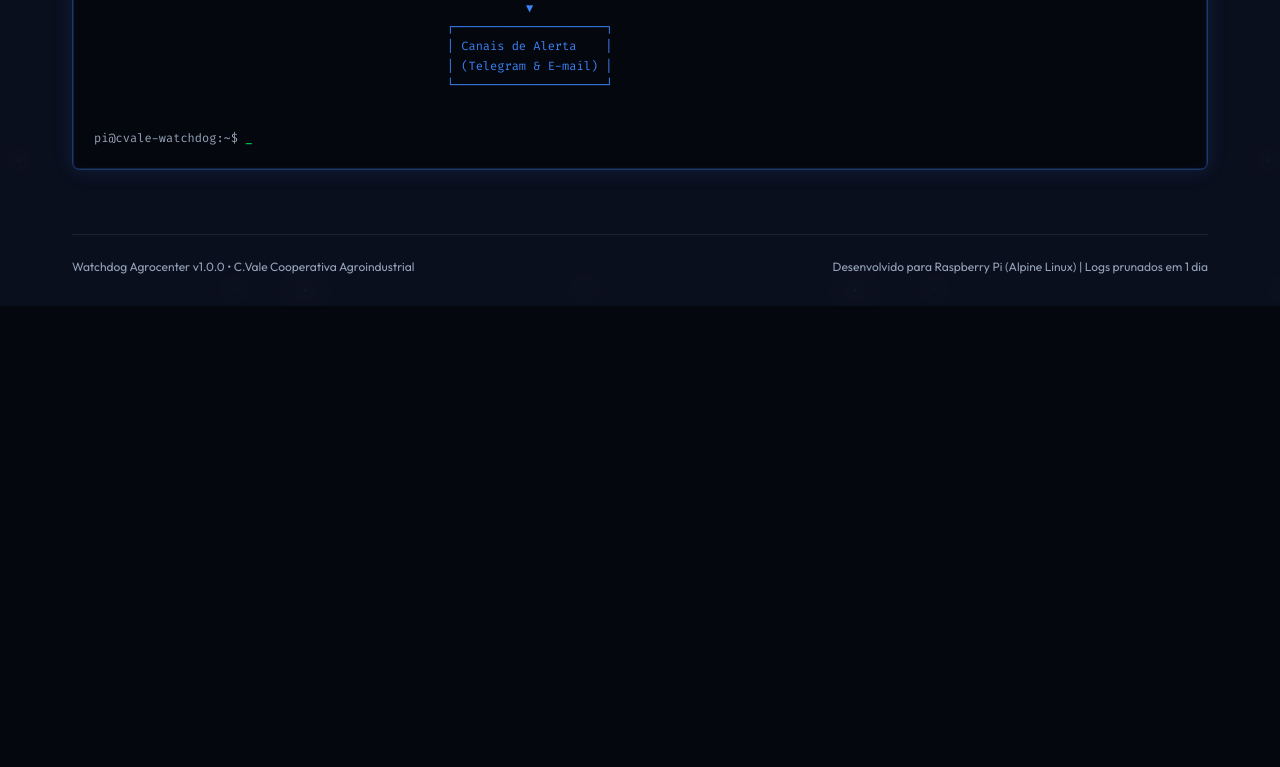
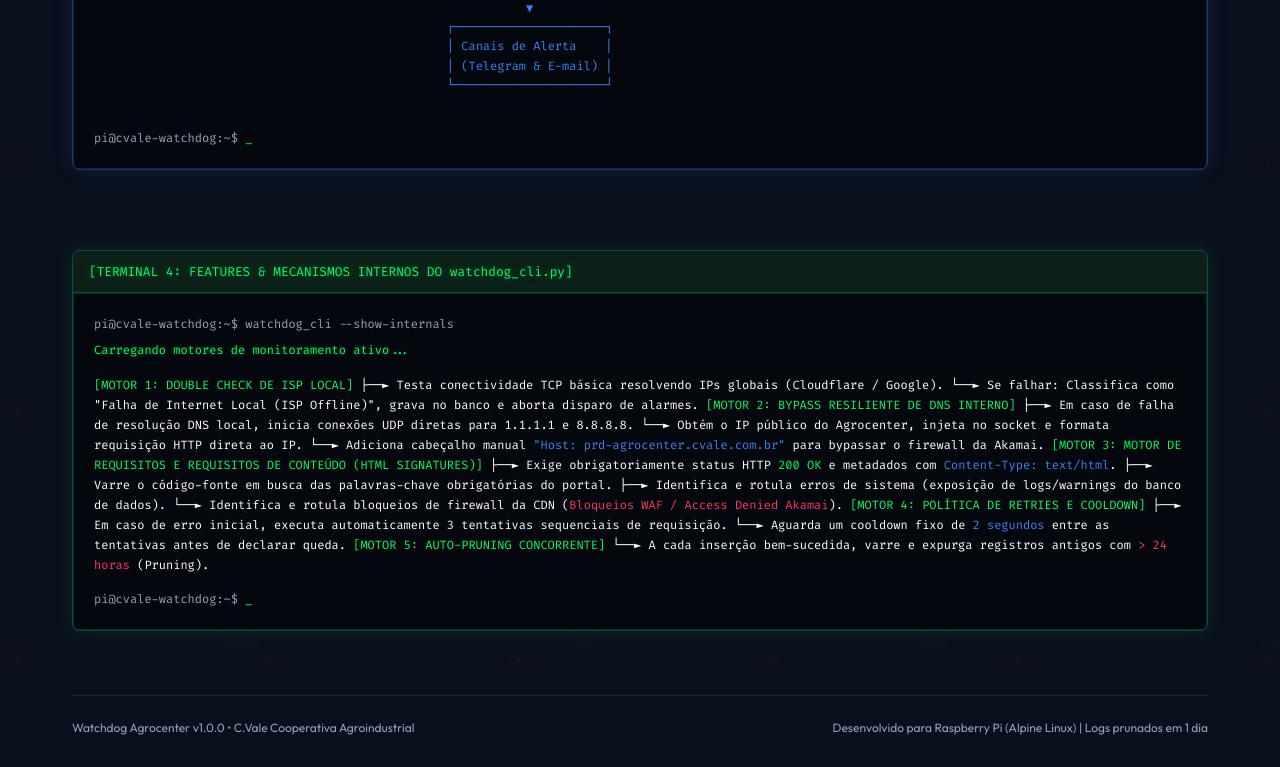
Before and after one commit to brunocorisco86/watchdogagrocenter, a Flask app: page / in a window 1280 px wide. Shown: the part 2765-3532 px from the top of the page. Before the commit the page ends 3071 px from the top, so only its background shows below. Run offline with Flask 3, Linux system fonts and the light colour scheme; data that the repository does not hold is empty.

Commit message:
design: adicionando Terminal 4 descrevendo as features e fluxos do watchdog_cli.py com destaque verde hacker

```diff
--- a/src/dashboard/static/css/style.css
+++ b/src/dashboard/static/css/style.css
@@ -862,3 +862,15 @@ body {
     border-color: rgba(59, 130, 246, 0.8) !important;
     box-shadow: 0 0 30px rgba(59, 130, 246, 0.35), inset 0 0 15px rgba(59, 130, 246, 0.15) !important;
 }
+
+/* CLI Features Highlight Terminal (Terminal 4) */
+.cli-highlight-terminal {
+    border: 1px solid rgba(16, 185, 129, 0.4) !important;
+    box-shadow: 0 0 20px rgba(16, 185, 129, 0.15), inset 0 0 10px rgba(16, 185, 129, 0.05) !important;
+    transition: all 0.3s ease;
+}
+
+.cli-highlight-terminal:hover {
+    border-color: rgba(16, 185, 129, 0.8) !important;
+    box-shadow: 0 0 30px rgba(16, 185, 129, 0.35), inset 0 0 15px rgba(16, 185, 129, 0.15) !important;
+}
--- a/src/dashboard/templates/index.html
+++ b/src/dashboard/templates/index.html
@@ -299,6 +299,47 @@
             </div>
         </div>
 
+        <!-- Terminal 4 (Mini-Terminal das Features e Fluxo do watchdog_cli.py - Destaque Verde) -->
+        <div class="terminal-wrapper full-width-terminal cli-highlight-terminal" style="margin-top: 1rem; margin-bottom: 2rem;">
+            <div class="terminal-header" style="background-color: #0c2017; border-bottom: 1px solid rgba(16, 185, 129, 0.3);">
+                <span class="terminal-title" style="color: var(--green-hacker); text-shadow: 0 0 8px rgba(16, 185, 129, 0.5);">[TERMINAL 4: FEATURES & MECANISMOS INTERNOS DO watchdog_cli.py]</span>
+                <div class="terminal-buttons">
+                    <span class="term-btn close"></span>
+                    <span class="term-btn minimize"></span>
+                    <span class="term-btn expand"></span>
+                </div>
+            </div>
+            <div class="terminal-body" id="terminal-cli-body" style="font-size: 0.75rem; line-height: 1.25rem; overflow-x: auto; border: 1px solid rgba(16, 185, 129, 0.2);">
+                <div class="term-line output-system">pi@cvale-watchdog:~$ watchdog_cli --show-internals</div>
+                <div class="term-line output-success">Carregando motores de monitoramento ativo...</div>
+
+                <div style="font-family: var(--font-mono); color: var(--text-primary); margin: 0.5rem 0;">
+<span style="color: var(--green-hacker);">[MOTOR 1: DOUBLE CHECK DE ISP LOCAL]</span>
+ ├──► Testa conectividade TCP básica resolvendo IPs globais (Cloudflare / Google).
+ └──► Se falhar: Classifica como <span style="color: var(--yellow-hacker);">"Falha de Internet Local (ISP Offline)"</span>, grava no banco e aborta disparo de alarmes.
+
+<span style="color: var(--green-hacker);">[MOTOR 2: BYPASS RESILIENTE DE DNS INTERNO]</span>
+ ├──► Em caso de falha de resolução DNS local, inicia conexões UDP diretas para 1.1.1.1 e 8.8.8.8.
+ └──► Obtém o IP público do Agrocenter, injeta no socket e formata requisição HTTP direta ao IP.
+ └──► Adiciona cabeçalho manual <span style="color: var(--blue-glow);">"Host: prd-agrocenter.cvale.com.br"</span> para bypassar o firewall da Akamai.
+
+<span style="color: var(--green-hacker);">[MOTOR 3: MOTOR DE REQUISITOS E REQUISITOS DE CONTEÚDO (HTML SIGNATURES)]</span>
+ ├──► Exige obrigatoriamente status HTTP <span style="color: var(--green-hacker);">200 OK</span> e metadados com <span style="color: var(--blue-glow);">Content-Type: text/html</span>.
+ ├──► Varre o código-fonte em busca das palavras-chave obrigatórias do portal.
+ ├──► Identifica e rotula erros de sistema (exposição de logs/warnings do banco de dados).
+ └──► Identifica e rotula bloqueios de firewall da CDN (<span style="color: var(--red-alert);">Bloqueios WAF / Access Denied Akamai</span>).
+
+<span style="color: var(--green-hacker);">[MOTOR 4: POLÍTICA DE RETRIES E COOLDOWN]</span>
+ ├──► Em caso de erro inicial, executa automaticamente <span style="color: var(--yellow-hacker);">3 tentativas sequenciais</span> de requisição.
+ └──► Aguarda um cooldown fixo de <span style="color: var(--blue-glow);">2 segundos</span> entre as tentativas antes de declarar queda.
+
+<span style="color: var(--green-hacker);">[MOTOR 5: AUTO-PRUNING CONCORRENTE]</span>
+ └──► A cada inserção bem-sucedida, varre e expurga registros antigos com <span style="color: var(--red-alert);">> 24 horas</span> (Pruning).
+                </div>
+                <div class="term-line output-system">pi@cvale-watchdog:~$ <span class="blink-cursor">_</span></div>
+            </div>
+        </div>
+
         <!-- Footer -->
         <footer class="main-footer">
             <p>Watchdog Agrocenter v1.0.0 &bull; C.Vale Cooperativa Agroindustrial</p>
```
